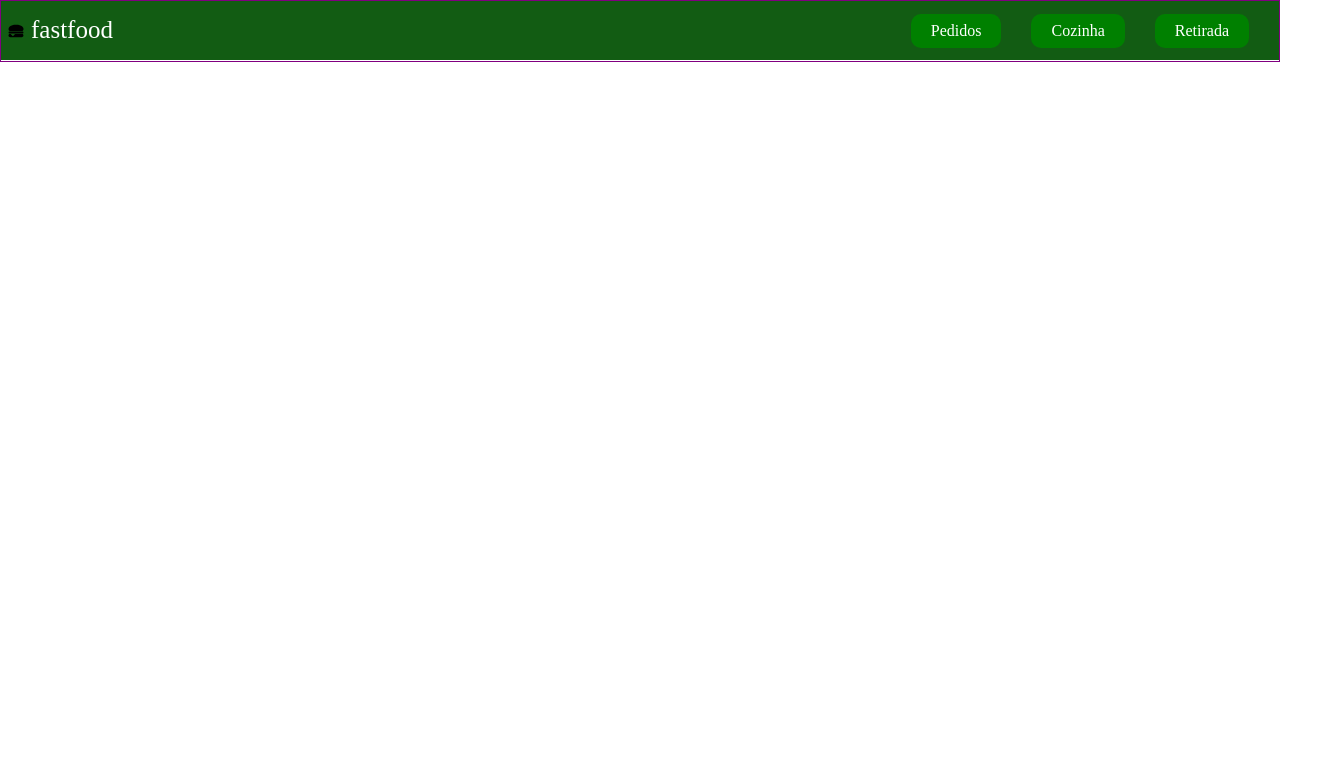
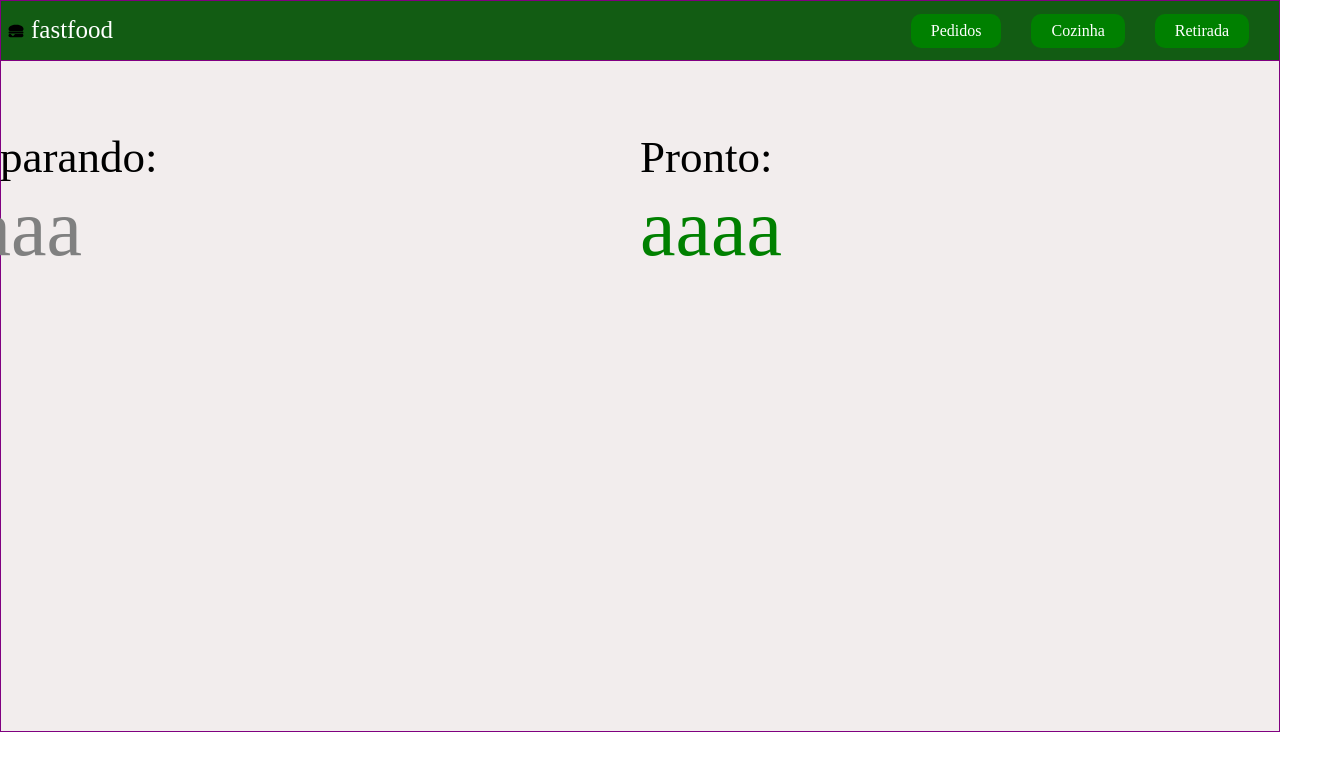
Before and after one commit to Knziee/PDV-Fast-Food-Front-end, a React (Create React App) app: page /retirada in a window 1280 px wide. Shown: the top 770 px of the page, 1340 px wide, since content can reach past the window. Built offline with nearby package versions, Linux system fonts and the light colour scheme.

Commit message:
feat: page retirada created

```diff
--- a/src/views/Retirada/index.tsx
+++ b/src/views/Retirada/index.tsx
@@ -1,5 +1,26 @@
 import { Header } from "../../components/Header";
-
+import {
+  RetiradaBox,
+  RetiradaDivider,
+  RetiradaName,
+  RetiradaTitle,
+  RetiradaWrapper,
+} from "./styles";
 export const Retirada: React.FC = () => {
-  return <Header />;
+  return (
+    <div>
+      <Header />
+      <RetiradaWrapper>
+        <RetiradaBox>
+          <RetiradaTitle>Preparando:</RetiradaTitle>
+          <RetiradaName>aaaa</RetiradaName>
+        </RetiradaBox>
+        <RetiradaDivider />
+        <RetiradaBox>
+          <RetiradaTitle>Pronto:</RetiradaTitle>
+          <RetiradaName nameReady>aaaa</RetiradaName>
+        </RetiradaBox>
+      </RetiradaWrapper>
+    </div>
+  );
 };
--- a/src/views/Retirada/styles.ts
+++ b/src/views/Retirada/styles.ts
@@ -1,5 +1,33 @@
 import styled from "styled-components";
 
-export const Teste = styled.div`
+export const RetiradaWrapper = styled.div`
+  height: 100%;
+  max-width: 1440px;
+  border: 1px solid purple;
+  display: flex;
+  margin: auto;
+  flex-direction: row;
+  padding-top: 70px;
+  background-color: #f2eded;
+  display: flex;
+  justify-content: center;
+`;
 
+export const RetiradaDivider = styled.div`
+  height: 600px;
+  width: 5px;
+  background-color: black;
 `;
+
+export const RetiradaBox = styled.div`
+  width: 700px;
+`;
+export const RetiradaTitle = styled.div`
+  width: 700px;
+  font-size: 45px;
+`;
+export const RetiradaName = styled.div`
+  width: 700px;
+  font-size: 80px;
+  color: ${(props: any) => (props.nameReady ? "green" : "grey")};;
+`;
```
